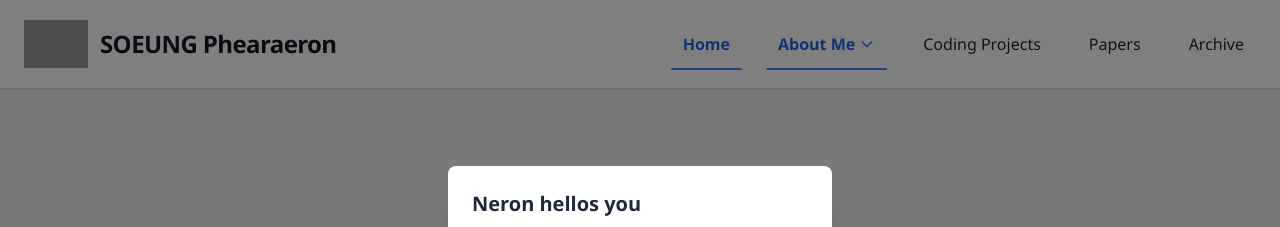
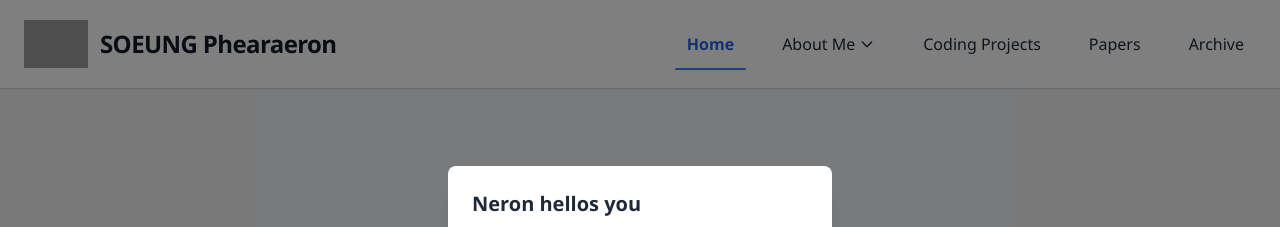
Before and after one commit to pr0meth4us/pr0meth4us, a Jekyll site: the page built from index.md, in a window 1280 px wide. Shown: the top 227 px of the page. Built offline with Jekyll 4.4.1, drawn with Linux system fonts in a browser that asks for light colours; grey boxes are pictures that could not be loaded.

Commit message:
navigation

```diff
--- a/_includes/header.html
+++ b/_includes/header.html
@@ -7,23 +7,18 @@
             </a>
         </div>
 
-        {% assign navigation_items = "" %}
+        {% assign page_url_no_html = page.url | remove: ".html" %}
+
+        <nav class="hidden md:flex space-x-6 py-2 font-medium desktop-nav">
             {% for item in site.navigation %}
-            {% assign item_url = item.url | relative_url %}
-            {% assign page_url = page.url | relative_url %}
-
             {% assign is_active = false %}
-            {% if item_url == page_url %}
-                {% assign is_active = true %}
-            {% elsif item.submenu %}
-                {% for subitem in item.submenu %}
-                    {% if subitem.url | relative_url == page_url %}
+            {% if page_url_no_html == item.url %}
             {% assign is_active = true %}
             {% endif %}
-                {% endfor %}
+            {% if item.submenu and page_url_no_html contains item.url | append: '/' %}
+            {% assign is_active = true %}
             {% endif %}
 
-            {% capture nav_item %}
             <div class="{% if item.submenu %}dropdown-container{% endif %} nav-item">
                 <a href="{{ item.url | relative_url }}"
                    class="{% if is_active %}text-blue-600 active-nav{% else %}text-gray-800 hover:text-blue-600{% endif %} transition nav-link">
@@ -38,15 +33,11 @@
                 {% if item.submenu %}
                 <div class="dropdown-content">
                     {% for subitem in item.submenu %}
-                        {% assign subitem_url = subitem.url | relative_url %}
-                        {% assign page_url_no_html = page.url | remove: ".html" %}
                     {% assign subitem_url_no_html = subitem.url | remove: ".html" %}
-
                     {% assign subitem_is_active = false %}
                     {% if page_url_no_html == subitem_url_no_html %}
                     {% assign subitem_is_active = true %}
                     {% endif %}
-
                     <a href="{{ subitem.url | relative_url }}"
                        class="dropdown-item {% if subitem_is_active %}text-blue-600{% else %}text-gray-700 hover:text-blue-600{% endif %} transition">
                         {{ subitem.text }}
@@ -55,34 +46,15 @@
                 </div>
                 {% endif %}
             </div>
-            {% endcapture %}
-            {% assign navigation_items = navigation_items | append: nav_item | append: "||SPLIT||" %}
             {% endfor %}
+        </nav>
 
-        {% assign nav_array = navigation_items | split: "||SPLIT||" %}
-
+        <!-- Mobile Menu (simplified for brevity; add if needed) -->
         <div class="md:hidden relative">
-            <button id="mobile-menu-button" class="p-2 rounded-md hover:bg-gray-100 transition-colors duration-200 cursor-pointer focus:outline-none focus:ring-2 focus:ring-blue-500">
-                <svg xmlns="http://www.w3.org/2000/svg" class="h-6 w-6 text-gray-700" fill="none" viewBox="0 0 24 24" stroke="currentColor">
-                    <path stroke-linecap="round" stroke-linejoin="round" stroke-width="2" d="M4 6h16M4 12h16M4 18h16" />
-                </svg>
-            </button>
-
+            <button id="mobile-menu-button">...</button>
             <div class="absolute right-0 top-full mt-2 w-72 bg-white rounded-lg shadow-xl hidden z-50 overflow-hidden border border-gray-200" id="mobile-menu">
-                <div class="py-1 mobile-nav-container divide-y divide-gray-100">
-                    {% for item_html in nav_array %}
-                    <div class="mobile-nav-item">
-                        {{ item_html }}
-                    </div>
-                    {% endfor %}
+                <!-- Mirror the desktop nav logic here if you use a mobile menu -->
             </div>
         </div>
     </div>
-
-        <nav class="hidden md:flex space-x-6 py-2 font-medium desktop-nav">
-            {% for item_html in nav_array %}
-            {{ item_html }}
-            {% endfor %}
-        </nav>
-    </div>
 </header>
```
Lines whose indentation alone changed are shown as unchanged.
